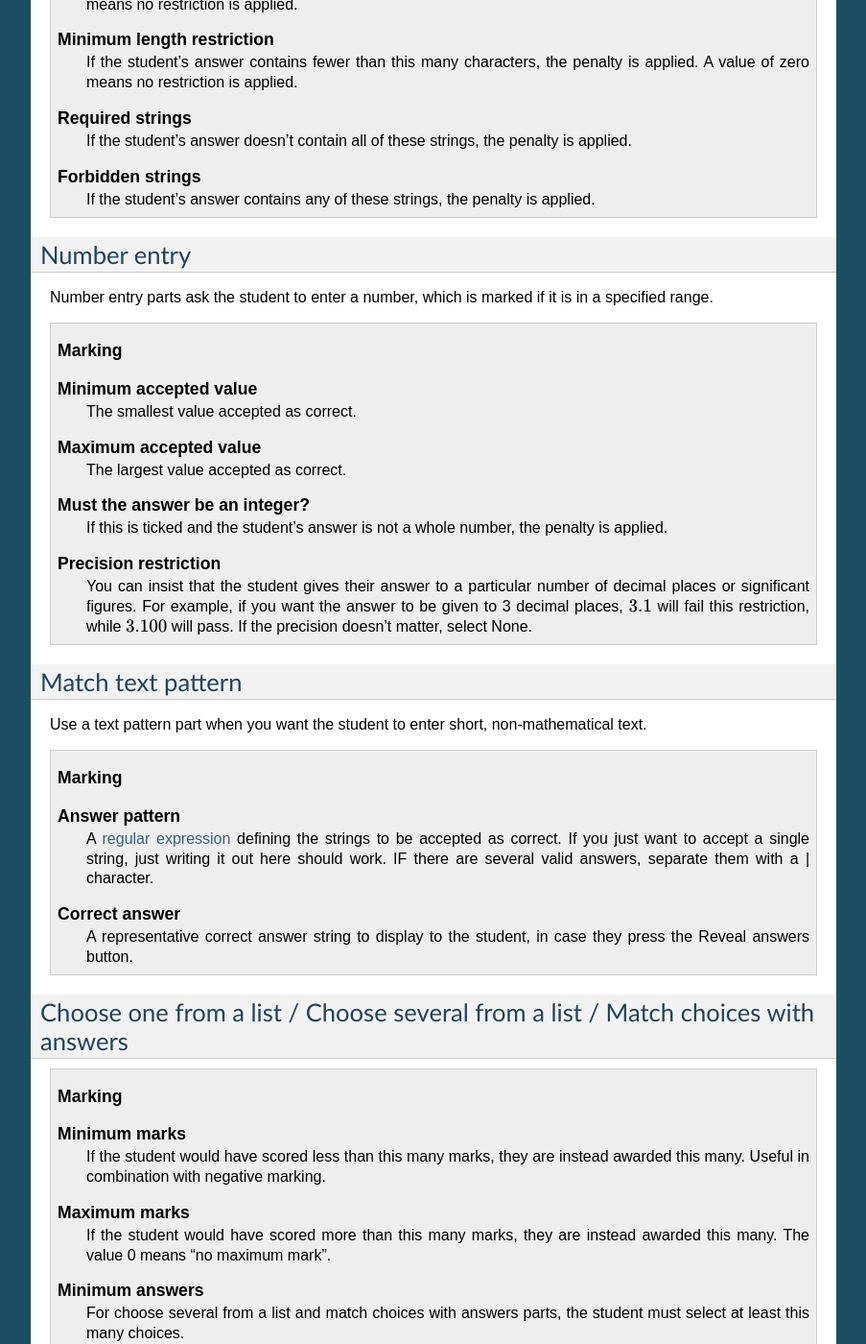
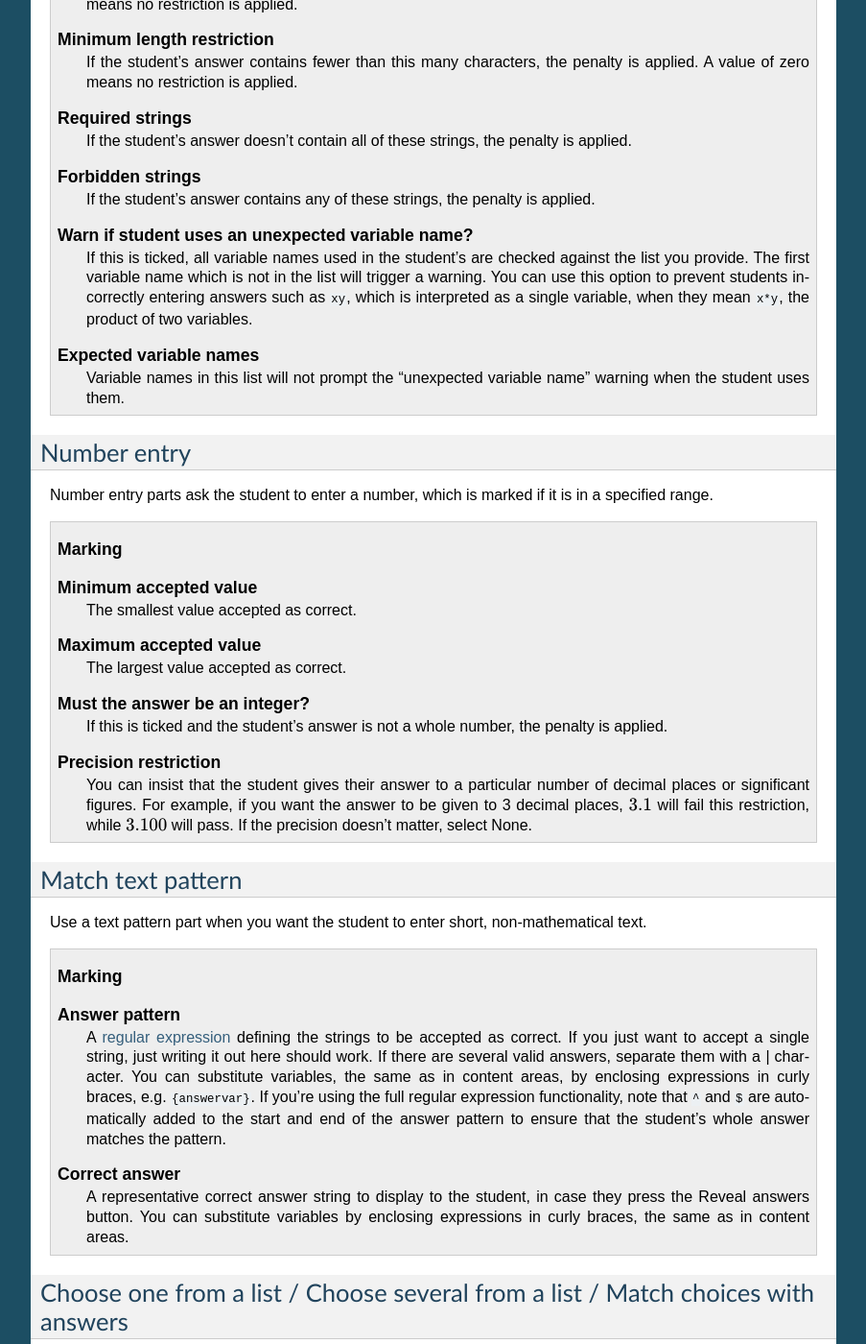
Before and after one commit to numbas/editor-docs, a Sphinx documentation site: the page built from source/question-parts.rst, in a window 1280 px wide and 1400 px high, scrolled down 2138 px. Shown: the whole window at 96% size, without its empty margins (198-1101 px from the left). Built offline with Sphinx 7.4.7, drawn with Linux system fonts in a browser that asks for light colours.

Commit message:
document expected var names; text pattern subvars

```diff
--- a/source/question-parts.rst
+++ b/source/question-parts.rst
@@ -101,6 +101,12 @@ Before length restrictions are applied, surplus brackets and whitespace are remo
         Forbidden strings
             If the student's answer contains any of these strings, the penalty is applied.
 
+        Warn if student uses an unexpected variable name?
+            If this is ticked, all variable names used in the student's are checked against the list you provide. The first variable name which is not in the list will trigger a warning. You can use this option to prevent students incorrectly entering answers such as ``xy``, which is interpreted as a single variable, when they mean ``x*y``, the product of two variables.
+
+        Expected variable names
+            Variable names in this list will not prompt the "unexpected variable name" warning when the student uses them.
+
 .. _number-entry:
 
 Number entry
@@ -134,10 +140,11 @@ Use a text pattern part when you want the student to enter short, non-mathematic
 
     .. glossary::
         Answer pattern
-            A `regular expression <https://developer.mozilla.org/en-US/docs/JavaScript/Guide/Regular_Expressions>`_ defining the strings to be accepted as correct. If you just want to accept a single string, just writing it out here should work. IF there are several valid answers, separate them with a `|` character.
+            A `regular expression <https://developer.mozilla.org/en-US/docs/JavaScript/Guide/Regular_Expressions>`_ defining the strings to be accepted as correct. If you just want to accept a single string, just writing it out here should work. If there are several valid answers, separate them with a `|` character.
+            You can substitute variables, the same as in content areas, by enclosing expressions in curly braces, e.g. ``{answervar}``. If you're using the full regular expression functionality, note that ``^`` and ``$`` are automatically added to the start and end of the answer pattern to ensure that the student's whole answer matches the pattern.
 
         Correct answer
-            A representative correct answer string to display to the student, in case they press the :guilabel:`Reveal answers` button.
+            A representative correct answer string to display to the student, in case they press the :guilabel:`Reveal answers` button. You can substitute variables by enclosing expressions in curly braces, the same as in content areas.
 
 .. _multiple-choice:
 
```
